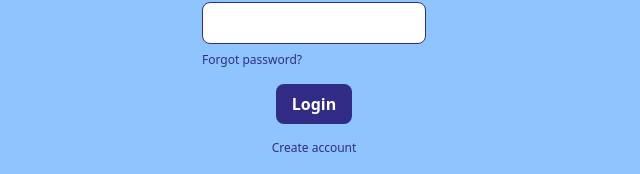
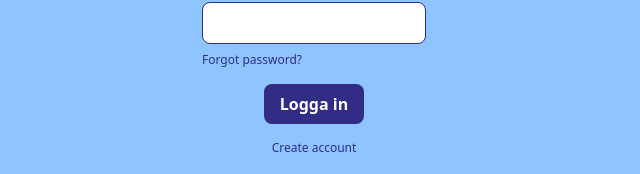
Before and after one commit to chupper87/op-schema, a React (Vite) app in the folder Frontend/: page /login in a window 1280 px wide. Shown: the part 418-592 px from the top of the page, without its empty margins (326-966 px from the left). Built offline with nearby package versions, Linux system fonts and the light colour scheme; no server answers.

Commit message:
header added

```diff
--- a/Frontend/package.json
+++ b/Frontend/package.json
@@ -10,10 +10,13 @@
     "preview": "vite preview"
   },
   "dependencies": {
+    "@heroicons/react": "^2.2.0",
     "@tanstack/react-query": "^5.90.2",
     "axios": "^1.12.2",
+    "phosphor-react": "^1.4.1",
     "react": "^19.1.1",
     "react-dom": "^19.1.1",
+    "react-icons": "^5.5.0",
     "react-router-dom": "^7.9.3"
   },
   "devDependencies": {
--- a/Frontend/src/App.tsx
+++ b/Frontend/src/App.tsx
@@ -5,9 +5,9 @@ import LoginPage from './pages/LoginPage'
 export default function App() {
   return (
     <Routes>
-      <Route path='/' element={<HomePage />} />
+      <Route path='/home' element={<HomePage />} />
       <Route path='/login' element={<LoginPage />} />
-      <Route path='*' element={<Navigate to="/" />} />
+      <Route path='*' element={<Navigate to="/home" />} />
     </Routes>
   )
 }
--- a/Frontend/src/components/Button.tsx
+++ b/Frontend/src/components/Button.tsx
@@ -1,10 +1,22 @@
-export default function Button({ onClick, disabled }: { onClick?: () => void, disabled?: boolean }) {
+export default function Button({
+    text = "Logga in",
+    onClick,
+    disabled,
+    type = "submit"
+}: {
+    text?: string;
+    onClick?: () => void;
+    disabled?: boolean;
+    type?: "submit" | "button";
+}) {
     return (
-        <button type="submit"
-        onClick={onClick}
-        className="bg-indigo-900 text-white font-bold py-2 px-4 rounded-lg hover:bg-indigo-800 cursor-pointer"
-        disabled={disabled}>
-            Login
-            </button>
+        <button
+            type={type}
+            onClick={onClick}
+            className="bg-indigo-900 text-white font-bold py-2 px-4 rounded-lg hover:bg-indigo-700 cursor-pointer"
+            disabled={disabled}
+        >
+            {text}
+        </button>
     );
 }
--- a/Frontend/src/components/Header.tsx
+++ b/Frontend/src/components/Header.tsx
@@ -1,6 +1,53 @@
+import waveImg from "../assets/wave.png";
+import { HouseLine, Gear, User, FirstAid, Users, ClipboardText, ChartBar, Calendar } from "phosphor-react";
 
 export function Header() {
+  return (
+    <div className="flex flex-col">
+        <div className="flex flex-row items-center w-full h-18 bg-indigo-900 px-10">
+            <h1 className="text-3xl font-bold text-white">Timepiece</h1>
+            <img className="h-8 w-8 ml-2" src={waveImg} alt="wave" />
 
+
+            <div className="flex ml-120 space-x-8">
+                <div className="flex flex-col items-center cursor-pointer group bg-transparent hover:bg-indigo-800 p-2 rounded-md transition-colors">
+                    <FirstAid size={30} color="#FF6B8B" weight="fill" />
+                    <span className="text-white text-sm mt-1">Vårdtagare</span>
+                </div>
+
+                <div className="flex flex-col items-center cursor-pointer group bg-transparent hover:bg-indigo-800 p-2 rounded-md transition-colors">
+                    <Users size={30} color="#64B5F6" weight="fill" />
+                    <span className="text-white text-sm mt-1">Medarbetare</span>
+                </div>
+
+                <div className="flex flex-col items-center cursor-pointer group bg-transparent hover:bg-indigo-800 p-2 rounded-md transition-colors">
+                    <Calendar size={30} color="#FFFFFF" weight="fill" />
+                    <span className="text-white text-sm mt-1">Planering</span>
+                </div>
+
+                <div className="flex flex-col items-center cursor-pointer group bg-transparent hover:bg-indigo-800 p-2 rounded-md transition-colors">
+                    <ClipboardText size={30} color="#FFD54F" weight="fill" />
+                    <span className="text-white text-sm mt-1">Insatser</span>
+                </div>
+
+                <div className="flex flex-col items-center cursor-pointer group bg-transparent hover:bg-indigo-800 p-2 rounded-md transition-colors">
+                    <ChartBar size={30} color="#81C784" weight="fill" />
+                    <span className="text-white text-sm mt-1">Statistik</span>
+                </div>
+
+
+            </div>
+
+
+
+            <div className="flex justify-right absolute right-10 space-x-8">
+                <HouseLine size={28} color="#87bafa" weight="fill" className="hover:opacity-80 cursor-pointer" />
+                <Gear size={28} color="#d7dbd8" weight="fill" className="hover:opacity-80 cursor-pointer" />
+                <User size={28} color="#b4fac5" weight="fill" className="hover:opacity-80 cursor-pointer" />
+            </div>
+        </div>
+    </div>
+  )
 }
 
 export default Header;
--- a/Frontend/src/features/auth/hooks/useAuth.ts
+++ b/Frontend/src/features/auth/hooks/useAuth.ts
@@ -13,7 +13,7 @@ export function useAuth() {
         onSuccess: (data) => {
             console.log(data);
             localStorage.setItem('token', data.access_token);
-            navigate('/');
+            navigate('/home');
         },
         onError: (error) => {
             alert("Login Failed");
--- a/Frontend/src/pages/HomePage.tsx
+++ b/Frontend/src/pages/HomePage.tsx
@@ -1,3 +1,12 @@
+import Header from "../components/Header";
+
 export default function HomePage() {
-  return <h1 className='mb-44'>Hi</h1>
+  return (
+
+      <div className="bg-blue-300 flex flex-col h-screen">
+        <Header />
+      </div>
+
+
+  )
 }
```
Also changed, not shown: 1 other file (tests, documents, lock files or other folders).
